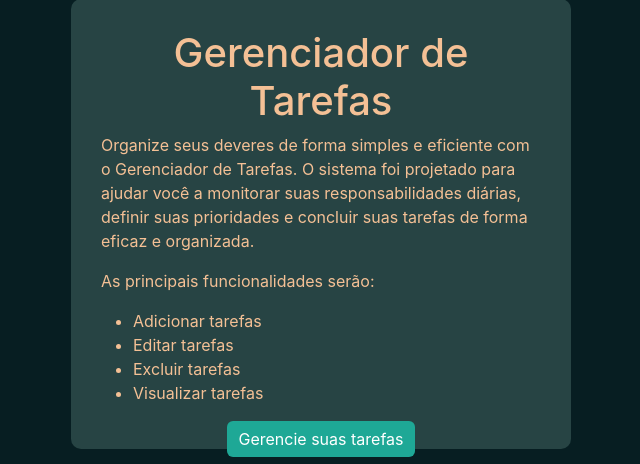
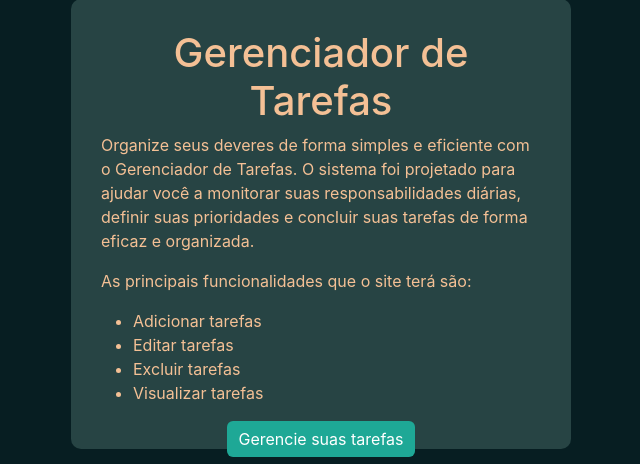
Before and after one commit to Robert-Cortez-Rudi/Gerenciamento_Tarefas, a Flask app: page / in a window 1280 px wide. Shown: the part 107-571 px from the top of the page, without its empty margins (319-959 px from the left). Run offline with Flask 3, Linux system fonts and the light colour scheme.

Commit message:
Atualização do template principal

```diff
--- a/gerenciador_tarefas/templates/index.html
+++ b/gerenciador_tarefas/templates/index.html
@@ -9,7 +9,7 @@
         para ajudar você a monitorar suas responsabilidades diárias, definir suas prioridades e concluir suas tarefas de
         forma eficaz e organizada.</p>
 
-    <p>As principais funcionalidades serão: </p>
+    <p>As principais funcionalidades que o site terá são: </p>
 
     <ul>
         <li>Adicionar tarefas</li>
```
